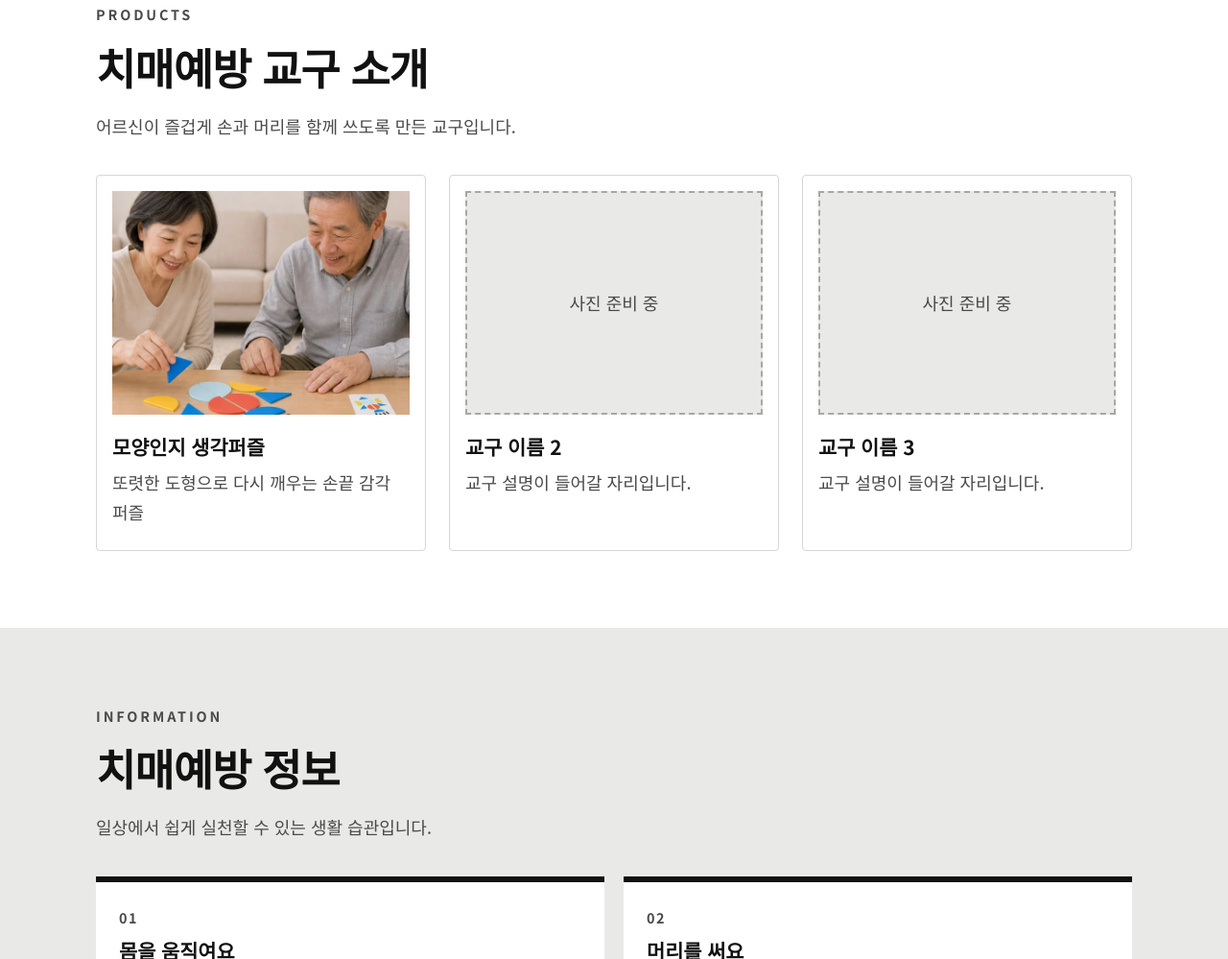
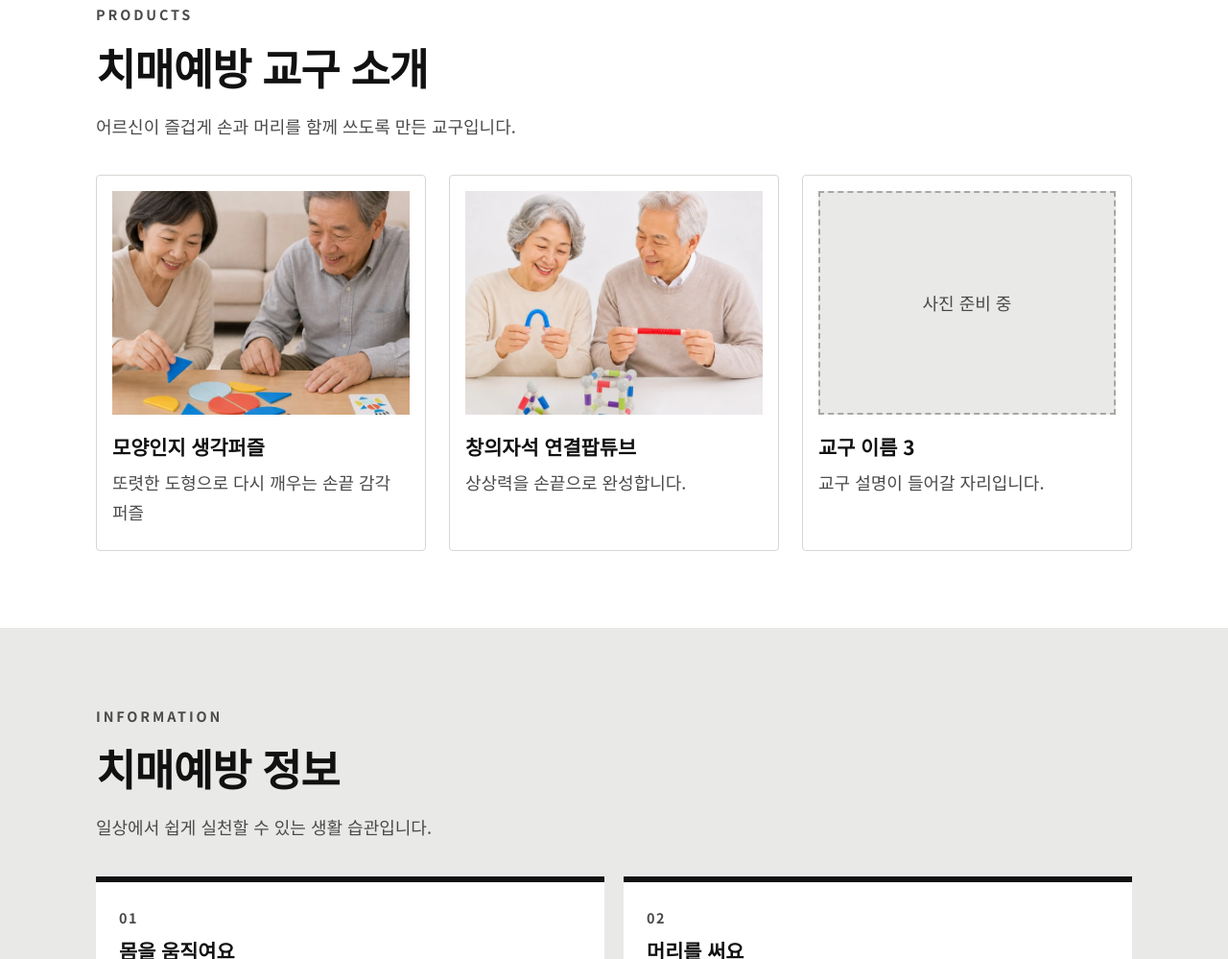
Before and after one commit to edaemanse-beep/firstmove, a plain HTML site: page index.html in a window 1280 px wide. Shown: the part 1079-2078 px from the top of the page at 96% size. Drawn offline with Linux system fonts and the light colour scheme.

Commit message:
교구 카드 2를 창의자석 연결팝튜브로 변경
Co-Authored-By: Claude Sonnet 5.5 <noreply@anthropic.com>

```diff
--- a/index.html
+++ b/index.html
@@ -106,9 +106,9 @@
             <p>또렷한 도형으로 다시 깨우는 손끝 감각 퍼즐</p>
           </article>
           <article class="card reveal">
-            <div class="card-img placeholder" role="img" aria-label="교구 사진 준비 중">사진 준비 중</div>
-            <h3>교구 이름 2</h3>
-            <p>교구 설명이 들어갈 자리입니다.</p>
+            <img class="card-img" src="images/product-2.webp" width="669" height="557" loading="lazy" alt="두 어르신이 웃으며 파란색, 빨간색 팝튜브와 자석 연결 막대를 들고 만들기를 하는 모습">
+            <h3>창의자석 연결팝튜브</h3>
+            <p>상상력을 손끝으로 완성합니다.</p>
           </article>
           <article class="card reveal">
             <div class="card-img placeholder" role="img" aria-label="교구 사진 준비 중">사진 준비 중</div>
```
Also changed, not shown: images/product-2.webp (added).
